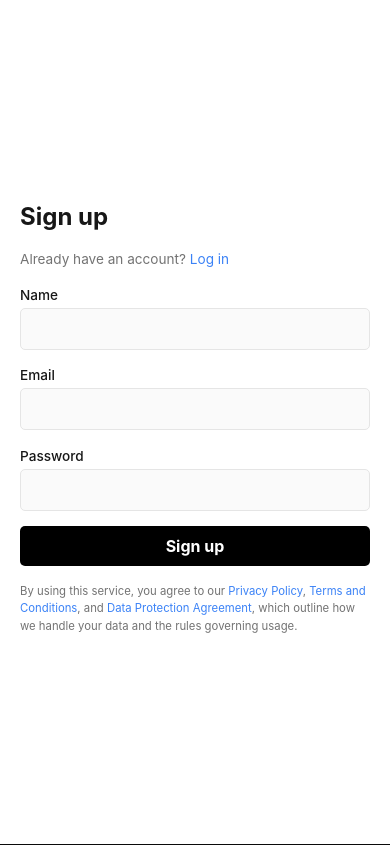
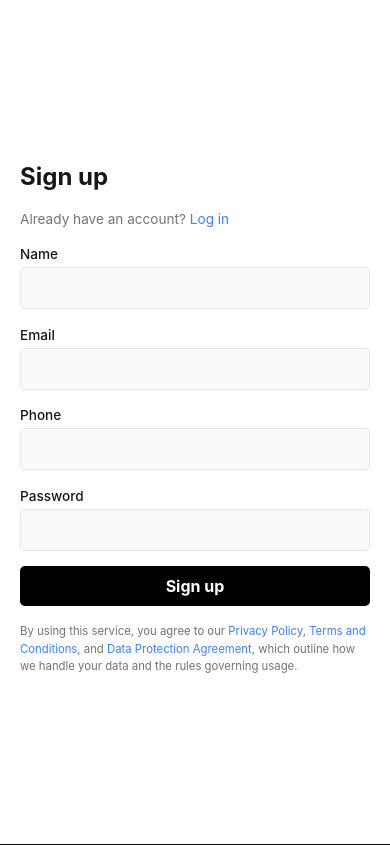
Before and after one commit to sudanchapagain/event-booking-system, a Django app: template templates/registration/signup.html in a window 390 px wide. Shown: the part 63-908 px from the top of the page. Run offline with Django 5.2, Linux system fonts and the light colour scheme; the template is opened without the code that fills it, so the values that code supplies are empty; some web fonts are replaced.

Commit message:
add phone number during registration
Signed-off-by: Sudan Chapagain <101015050+sudanchapagain@users.noreply.github.com>

```diff
--- a/templates/registration/signup.html
+++ b/templates/registration/signup.html
@@ -1,4 +1,4 @@
-{% extends 'base.html' %}
+{% extends "base.html" %}
 {% load static %}
 {% block extra_css %}
     <style>
@@ -137,8 +137,21 @@
                         </ul>
                     {% endif %}
 
+                    <label for="id_phone">Phone</label>
+                    <input type="text"
+                           name="phone"
+                           id="id_phone"
+                           maxlength="10"
+                           required
+                           value="{{ form.phone.value|default:'' }}" />
+                    {% if form.phone.errors %}
+                        <ul class="errorlist">
+                            {% for error in form.phone.errors %}<li>{{ error }}</li>{% endfor %}
+                        </ul>
+                    {% endif %}
+
                     <label for="id_password1">Password</label>
-                    <input type="password" name="password1" id="id_password1" required />
+                    <input type="password" name="password" id="id_password" required />
                     {% if form.password1.errors %}
                         <ul class="errorlist">
                             {% for error in form.password1.errors %}<li>{{ error }}</li>{% endfor %}
@@ -150,8 +163,9 @@
 
                 <p class="snippetSignInfo">
                     <small>
-                        By using this service, you agree to our <a href="/privacy">Privacy Policy</a>,
-                        <a href="/terms">Terms and Conditions</a>, and <a href="/dpa">Data Protection Agreement</a>, which outline how we handle your data and the rules governing usage.
+                        By using this service, you agree to our <a href="{% url "privacy" %}">Privacy Policy</a>,
+                        <a href="{% url "terms" %}">Terms and Conditions</a>, and <a href="{% url "dpa" %}">Data Protection Agreement</a>,
+                        which outline how we handle your data and the rules governing usage.
                     </small>
                 </p>
             </div>
```
